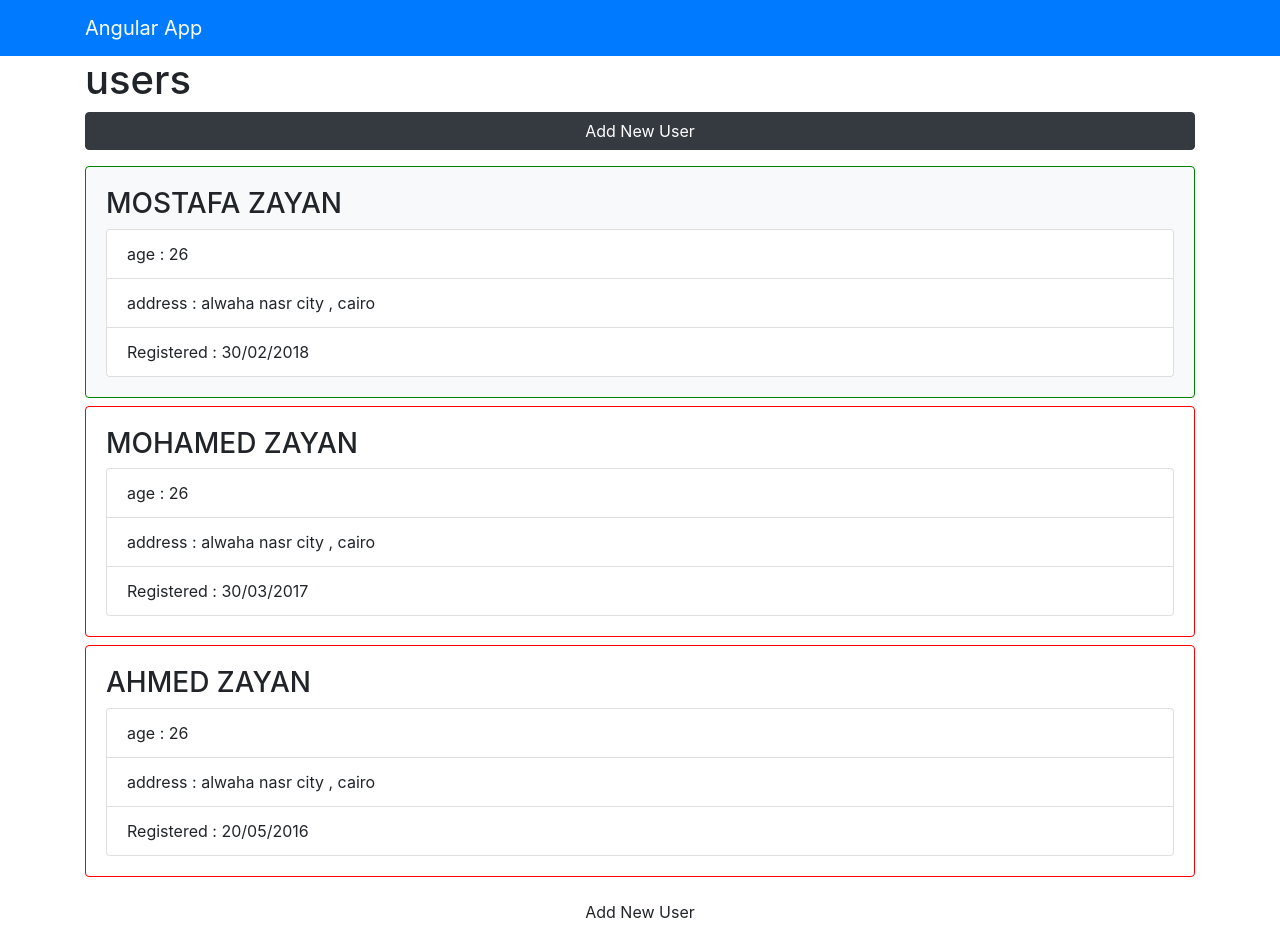
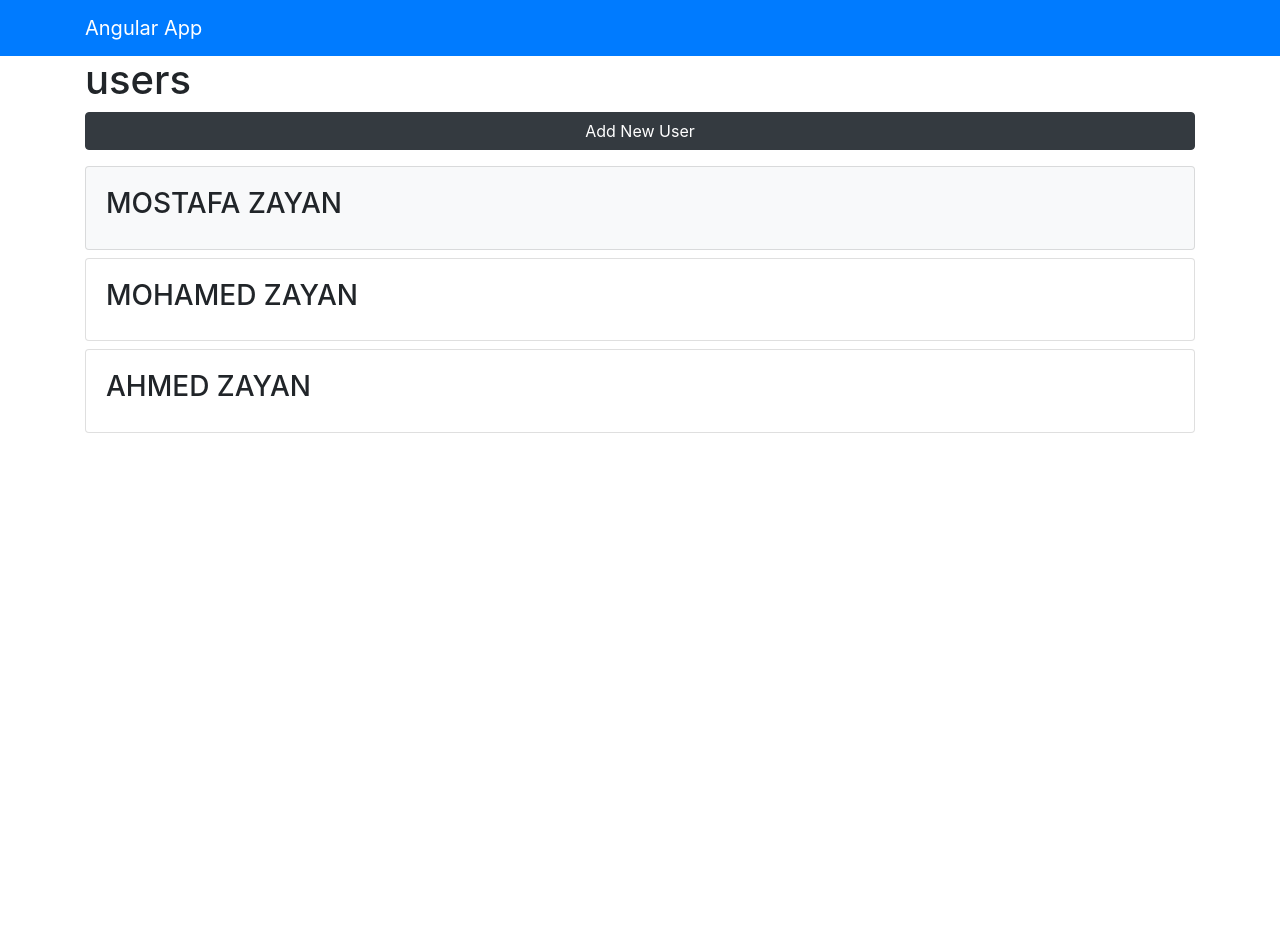
Before and after one commit to MostafaZayan7/First-App, an Angular app: page / in a window 1280 px wide. After the commit the page ends 800 px from the top, so only its background shows below. Built offline with nearby package versions, Linux system fonts and the light colour scheme.

Commit message:
Mouse Events

```diff
--- a/src/app/components/users/users.component.html
+++ b/src/app/components/users/users.component.html
@@ -1,7 +1,7 @@
 <h1>users</h1>
-<button [ngClass]="currentClasses" [disabled]="!enableAdd" class="btn btn-block btn-dark mb-3">Add New User</button>
+<button (click)="addUser({firstName : 'ibrahim' , lastName : 'annany' , isActive : true})" [ngClass]="currentClasses" [disabled]="!enableAdd" class="btn btn-block btn-dark mb-3">Add New User</button>
 <ul class="list-unstyled" *ngIf="loaded && users?.length > 0">
-    <li [style.border-color]="user.isActive ? 'green' : 'red'" [class.bg-light]="user.isActive" class="card card-body mb-2" *ngFor="let user of users">
+    <li [class.bg-light]="user.isActive" class="card card-body mb-2" *ngFor="let user of users">
                 <h3 [ngStyle]="currentStyle">{{user.firstName | uppercase}} {{user.lastName | uppercase}}</h3>
               <ul class="list-group" *ngIf="showExtend && user.age && user.address">
                   <li class="list-group-item">age : {{user.age}}</li>
@@ -10,4 +10,3 @@
                 </ul>
     </li>
 </ul>
-<button [ngClass]="currentClasses" [disabled]="!enableAdd" class="btn btn-block mb-3">Add New User</button>
--- a/src/app/components/users/users.component.ts
+++ b/src/app/components/users/users.component.ts
@@ -9,7 +9,7 @@ import { User } from './../../models/User';
 export class UsersComponent implements OnInit {
 
   users: User[];
-  showExtend = true;
+  showExtend = false;
   loaded = false;
   enableAdd = true ;
   currentClasses = {};
@@ -58,9 +58,6 @@ export class UsersComponent implements OnInit {
       ];
 
       this.loaded = true;
-
-
-
   }
 
   addUser(user: User) {
@@ -68,5 +65,4 @@ export class UsersComponent implements OnInit {
   }
 
 
-
 }
```
